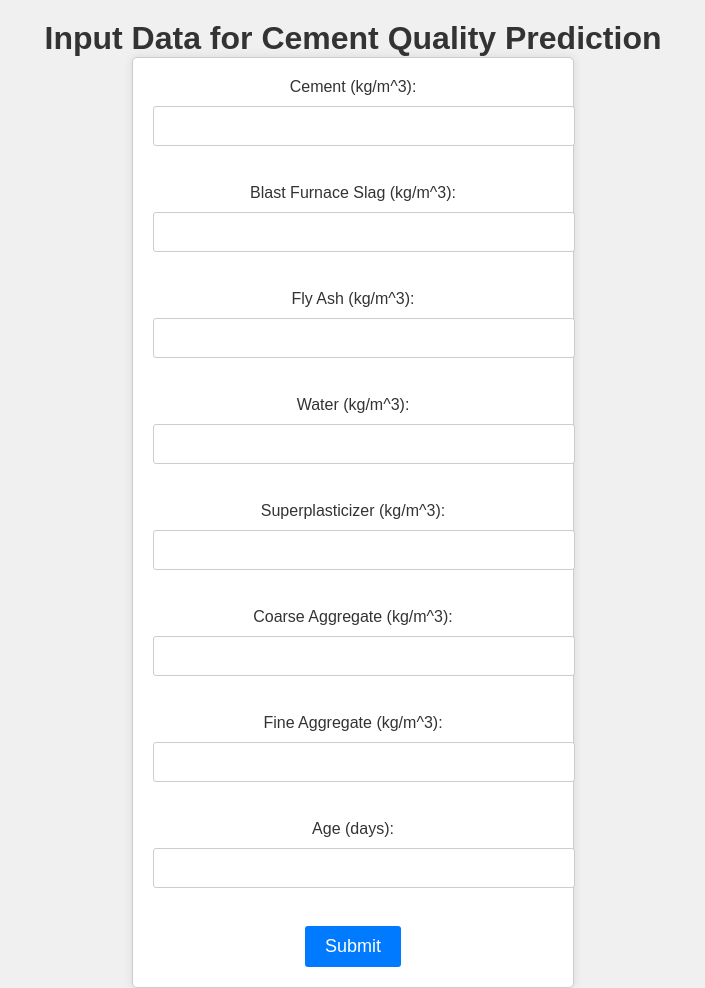
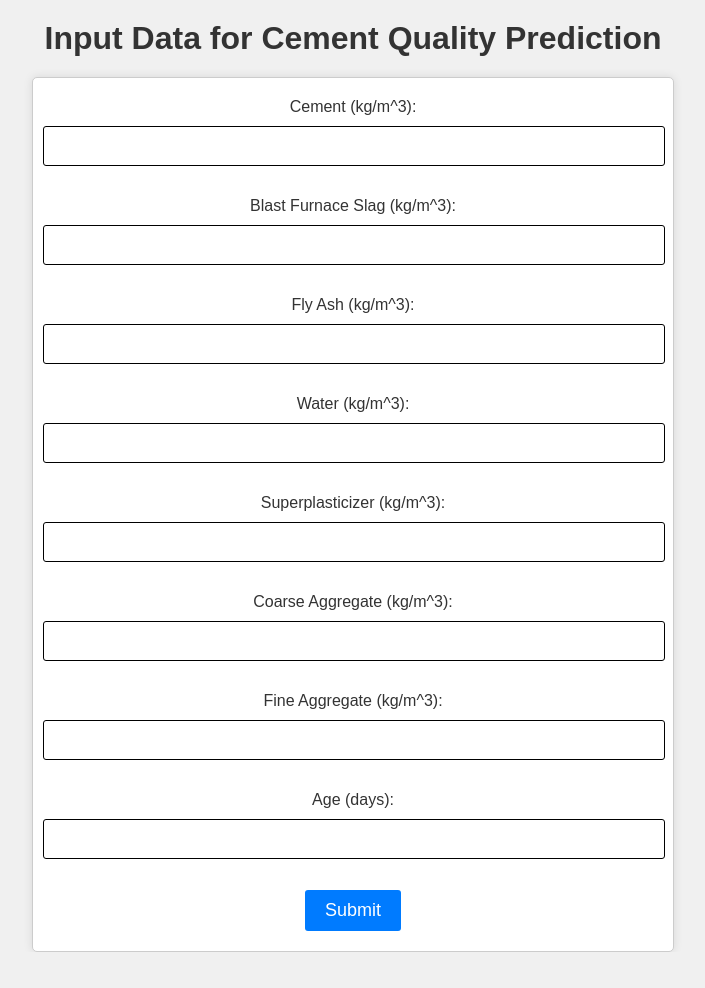
Before and after one commit to RobinMaheshwary/Cement_Quality_Prediction, a Flask app: page / in a window 1280 px wide. Shown: the whole page, without its empty margins (287-992 px from the left). After the commit the page ends 952 px from the top, so only its background shows below. Run offline with Flask 3, Linux system fonts and the light colour scheme; parts of the project's set-up code (start-up, migrations or seed data) failed here and were passed over.

Commit message:
Updated index.css

```diff
--- a/static/index.css
+++ b/static/index.css
@@ -15,11 +15,13 @@ body {
 h1 {
     color: #333;
     margin-top: 20px;
+    padding-bottom: 20px
+    ;
 }
 
 /* Style for the form container */
 form {
-    max-width: 400px;
+    max-width: 600px;
     margin: 0 auto;
     padding: 20px;
     background-color: #fff;
@@ -39,10 +41,13 @@ label {
 input[type="text"] {
     width: 100%;
     padding: 10px;
-    margin-bottom: 20px;
-    border: 1px solid #ccc;
+    margin-bottom: -5px;
+    border: 1px solid #000000;
     border-radius: 3px;
     font-size: 16px;
+    display: flex;
+    /* margin-right: 100px; */
+    margin-left: -10px;
 }
 
 /* Style for the submit button */
```
